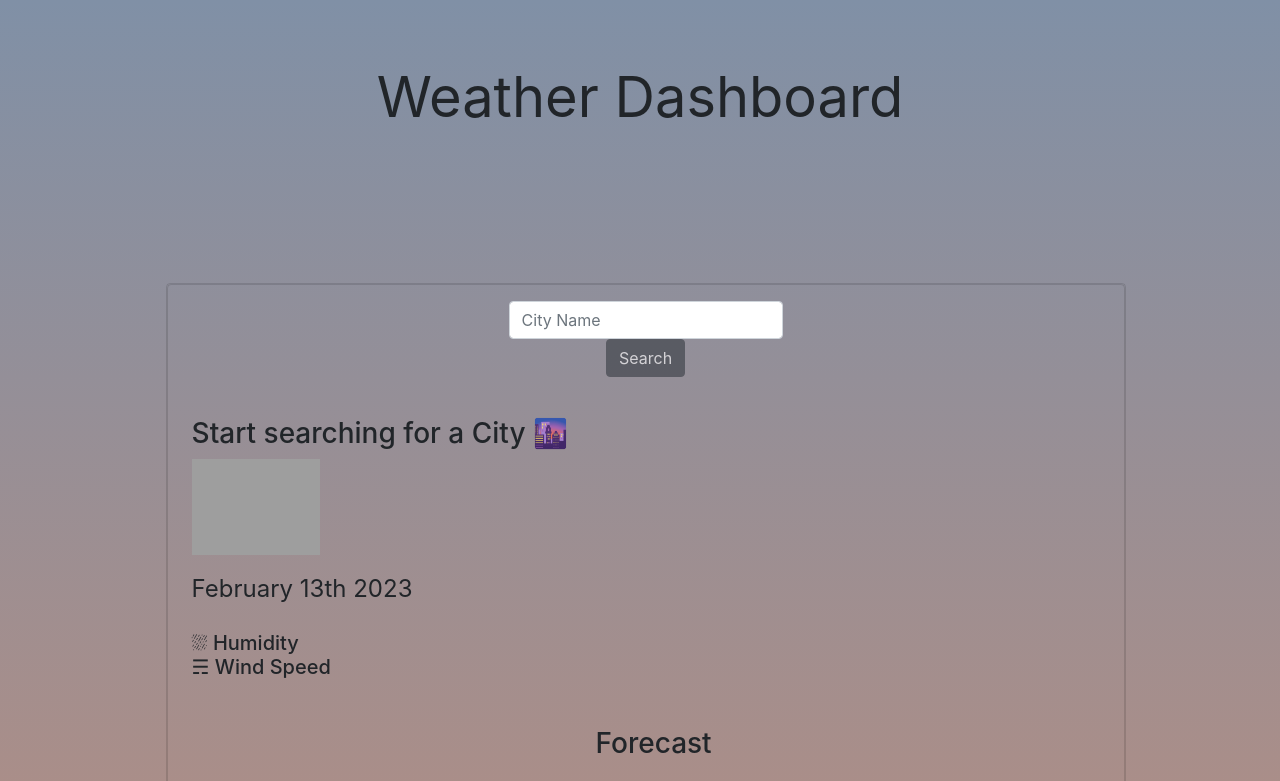
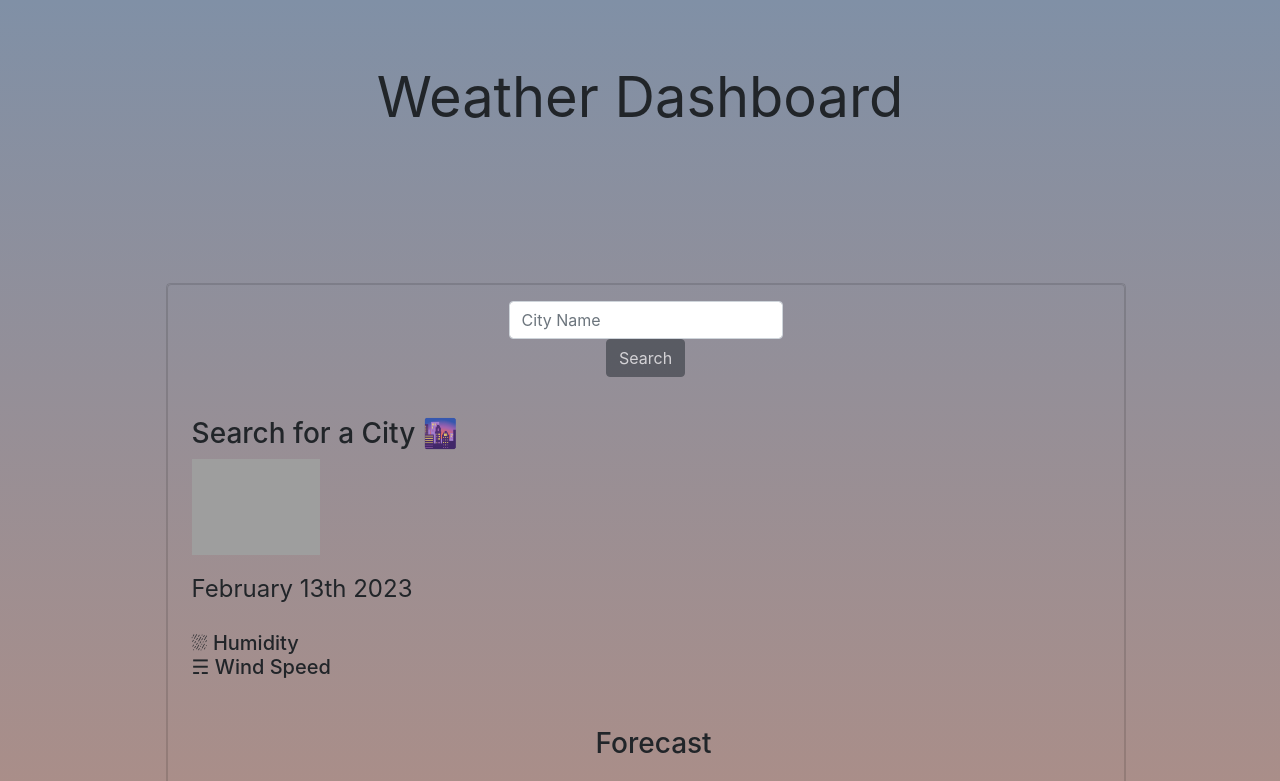
Before and after one commit to CrystalPharma/weather-dashboard, a plain HTML site: page index.html in a window 1280 px wide. Shown: the top 781 px of the page. Drawn offline with nearby package versions, Linux system fonts and the light colour scheme; grey boxes are pictures that could not be loaded.

Commit message:
placeholder for city result edit

```diff
--- a/index.html
+++ b/index.html
@@ -40,7 +40,7 @@
                         </div>
                     </div>
                     <div class="card-main">
-                    <h3 class="ml-4 mt-3 mb-0" id="cityResult">Start searching for a City &#127750;</h3>
+                    <h3 class="ml-4 mt-3 mb-0" id="cityResult">Search for a City &#127750;</h3>
                     <p class="ml-4 mb-0 med-font" id="weather-description"></p>
                     <h1 class="ml-4 large-font" id="temperature"></h1>
                     <p class="ml-4 mb-0 med-font" id="maxMin"></p>
```
